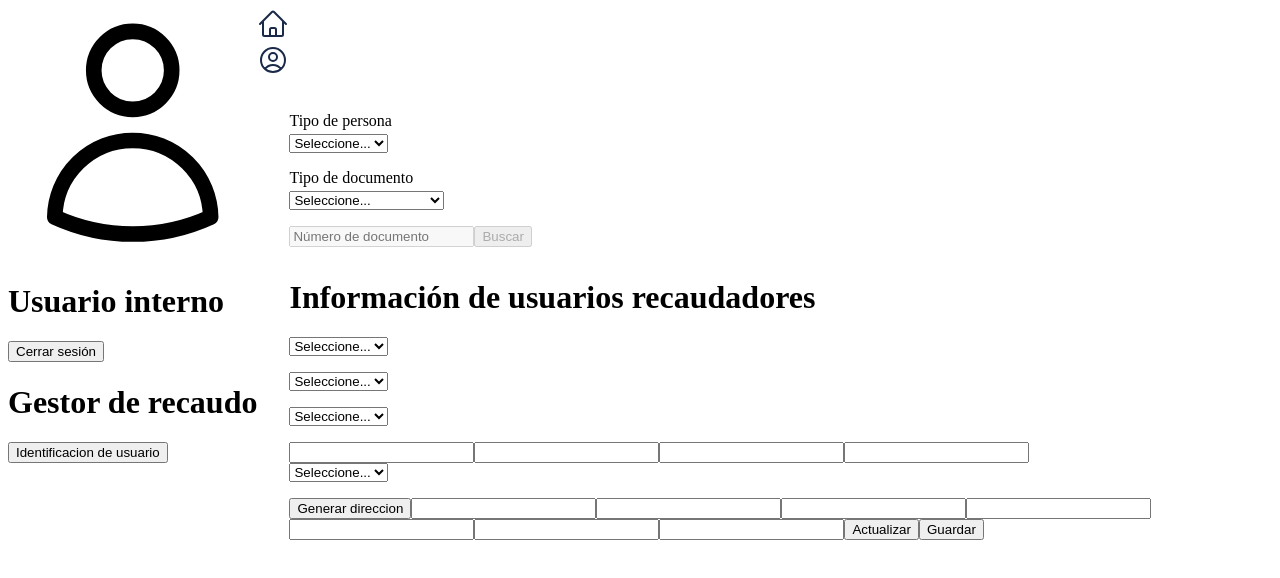
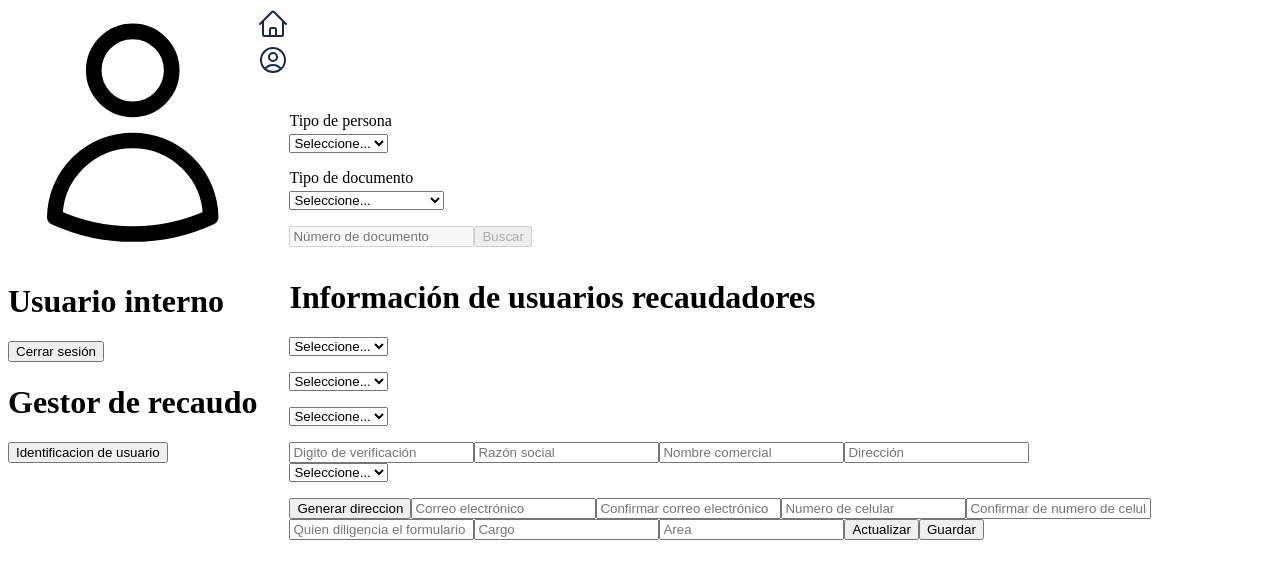
Before and after one commit to rafad8604/PruebaTecnicaDespliegue, a Next.js app in the folder front/: page / in a window 1280 px wide. Shown: the top 578 px of the page. Built offline with nearby package versions, Linux system fonts and the light colour scheme.

Commit message:
Últimos cambios, falta organizar las carpetas de manera que quedan con una arquitectura limpia

```diff
--- a/front/src/app/adapters/back.api.js
+++ /dev/null
@@ -1,7 +0,0 @@
-import axios from 'axios';
-
-export const getAllPersonas = () => {
-    return axios.get('http://localhost:8000/api/personas/?numero_documento')
-
-
-}
--- a/front/src/app/components/IdentificationForm.tsx
+++ b/front/src/app/components/IdentificationForm.tsx
@@ -5,6 +5,8 @@ import Button from './Button';
 import InputSelect from './InputSelect';
 import { getAllPersonas } from '../adapters/back.api';
 
+
+//Crearlos en los models
 const tipoPersonaOptions = [
   { value: 'NATURAL', label: 'Natural' },
   { value: 'JURIDICA', label: 'Jurídica' },
@@ -44,7 +46,8 @@ const IdentificationForm = () => {
     // Solo busca por número de documento
     const resAllPersonas = await getAllPersonas(numeroDocumento);
     setObtenerPersona(resAllPersonas.data);
-    console.log(resAllPersonas.numeroDocumento);
+
+    console.log(resAllPersonas.numeroDocumento); //crearlo en un hook
   };
 
   const isReady = tipoPersona && tipoDocumento;
--- a/front/src/app/components/InfoForm.tsx
+++ b/front/src/app/components/InfoForm.tsx
@@ -7,28 +7,30 @@ import InputSelect from './InputSelect';
 
 const InfoForm = () => {
   return(
-    <div>
+    <form action="submit">
+      <div>
       <Title title = "Información de usuarios recaudadores" />
       <InputSelect />
       <InputSelect />
       <InputSelect />
-      <Input />
-      <Input />
-      <Input />
-      <Input />
+      <Input placeholder='Digito de verificación'/>
+      <Input placeholder='Razón social'/>
+      <Input placeholder='Nombre comercial'/>
+      <Input placeholder='Dirección'/>
       <InputSelect />
       <Button text = "Generar direccion" />
-      <Input />
-      <Input />
-      <Input />
-      <Input />
-      <Input />
-      <Input />
-      <Input />
-      <Button text = "Actualizar" />
-      <Button text = "Guardar" />
+      <Input placeholder='Correo electrónico'/>
+      <Input placeholder='Confirmar correo electrónico'/>
+      <Input placeholder='Numero de celular'/>
+      <Input placeholder='Confirmar de numero de celular'/>
+      <Input placeholder='Quien diligencia el formulario'/>
+      <Input placeholder='Cargo'/>
+      <Input placeholder='Area'/>
+      <Button text = "Actualizar" type='submit'/>
+      <Button text = "Guardar" type='submit'/>
+    </div>
+    </form>
 
-    </div>
   )
 };
 
--- a/front/src/app/components/Input.tsx
+++ b/front/src/app/components/Input.tsx
@@ -1,3 +1,5 @@
+//Cambiar nombre por otra palabra que no sea reservada
+
 import React from 'react';
 
 interface InputProps extends React.InputHTMLAttributes<HTMLInputElement> {}
```
